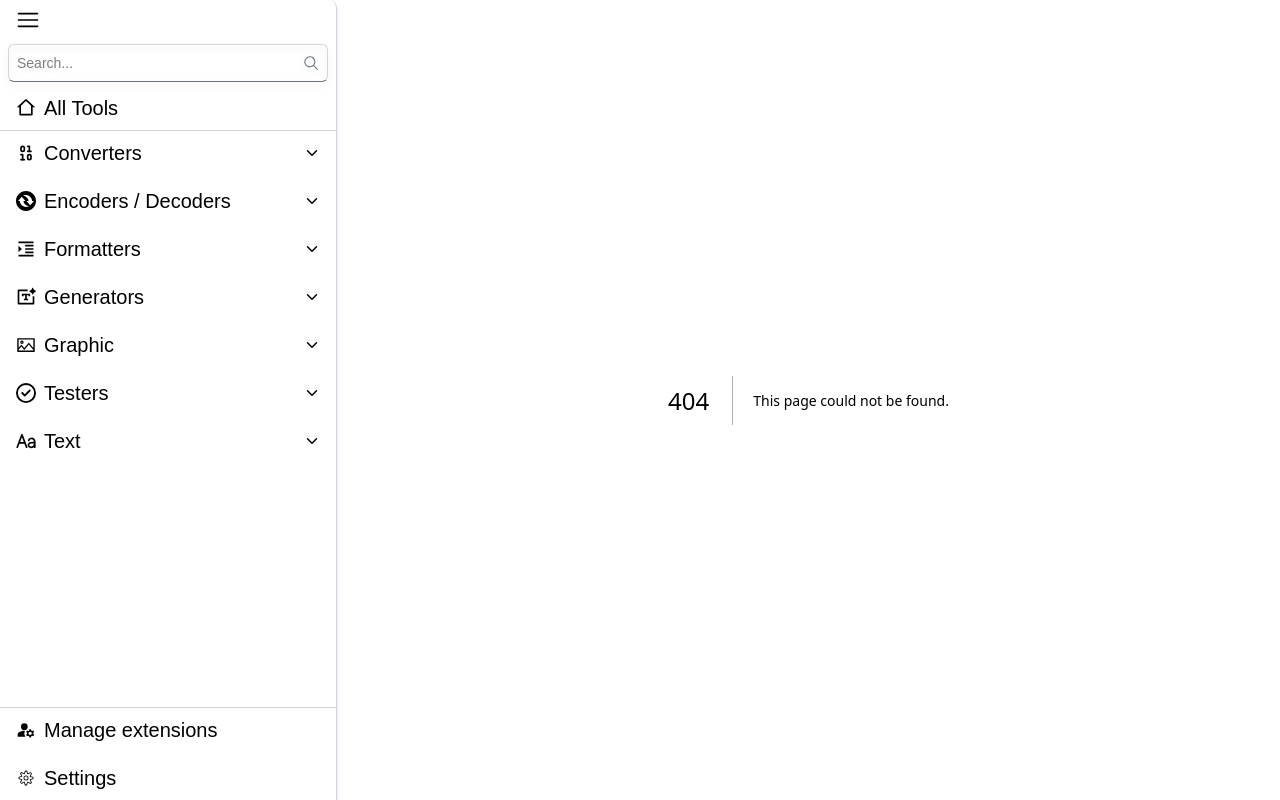
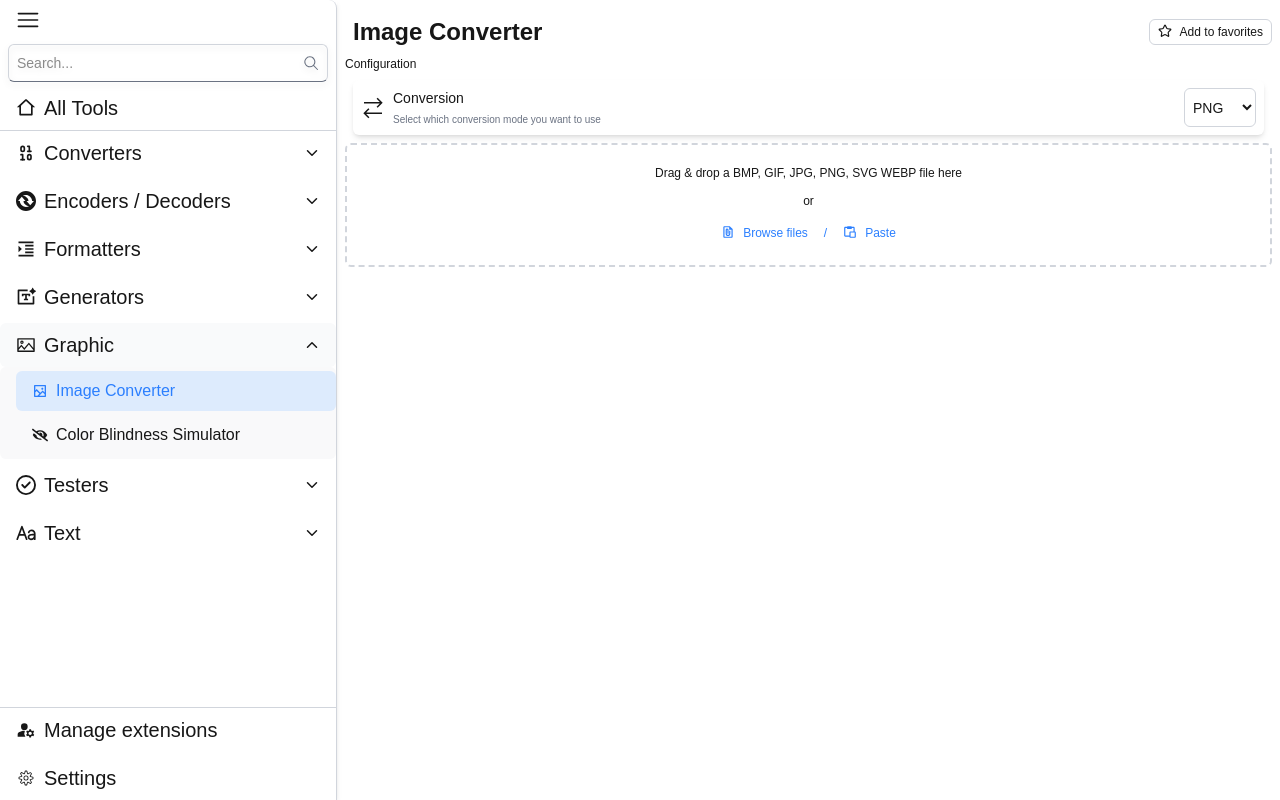
Before and after one commit to Kanghocit/Devtoys, a Next.js app: page /image-converter in a window 1280 px wide. Before the commit this address had no page. Built offline with nearby package versions, Linux system fonts and the light colour scheme.

Commit message:
image-converter

```diff
--- /dev/null
+++ b/src/app/image-converter/page.tsx
@@ -0,0 +1,327 @@
+"use client";
+import Button from "@/components/button";
+import Header from "@/common/Header";
+import CustomCard from "@/components/Card/CusCard";
+import React, { useRef, useState, DragEvent } from "react";
+import { BiPaste } from "react-icons/bi";
+import { LiaExchangeAltSolid } from "react-icons/lia";
+import { MdDelete, MdFilePresent, MdSave } from "react-icons/md";
+import { CiImageOn } from "react-icons/ci";
+
+interface ImageFile {
+  id: string;
+  file: File;
+  preview: string;
+  converting: boolean;
+  converted?: Blob;
+}
+
+const ImageConverter = () => {
+  const [targetFormat, setTargetFormat] = useState("PNG");
+  const [isDragging, setIsDragging] = useState(false);
+  const [files, setFiles] = useState<ImageFile[]>([]);
+  const [error, setError] = useState<string | null>(null);
+
+  const dropZoneRef = useRef<HTMLDivElement>(null);
+  const fileInputRef = useRef<HTMLInputElement>(null);
+
+  const handleFile = async (file: File) => {
+    try {
+      if (!file.type.startsWith("image/")) {
+        throw new Error("Please upload an image file");
+      }
+
+      const id = Math.random().toString(36).substring(7);
+      const preview = URL.createObjectURL(file);
+
+      setFiles((prev) => [
+        ...prev,
+        {
+          id,
+          file,
+          preview,
+          converting: false,
+        },
+      ]);
+
+      setError(null);
+    } catch {
+      setError("Failed to load image");
+    }
+  };
+
+  const handleFileUpload = (event: React.ChangeEvent<HTMLInputElement>) => {
+    const newFiles = Array.from(event.target.files || []);
+    newFiles.forEach(handleFile);
+  };
+
+  const handleDrop = (e: DragEvent) => {
+    e.preventDefault();
+    setIsDragging(false);
+
+    const droppedFiles = Array.from(e.dataTransfer.files);
+    droppedFiles.forEach(handleFile);
+  };
+
+  const handleDragOver = (e: DragEvent) => {
+    e.preventDefault();
+    setIsDragging(true);
+  };
+
+  const handleDragLeave = (e: DragEvent) => {
+    e.preventDefault();
+    setIsDragging(false);
+  };
+
+  const handlePaste = async () => {
+    try {
+      const items = await navigator.clipboard.read();
+      for (const item of items) {
+        const imageType = item.types.find((type) => type.startsWith("image/"));
+        if (imageType) {
+          const blob = await item.getType(imageType);
+          const file = new File([blob], "pasted-image", { type: imageType });
+          await handleFile(file);
+          return;
+        }
+      }
+      setError("No image found in clipboard");
+    } catch {
+      setError("Failed to paste image");
+    }
+  };
+
+  const convertImage = async (imageFile: ImageFile) => {
+    try {
+      setFiles((prev) =>
+        prev.map((f) =>
+          f.id === imageFile.id ? { ...f, converting: true } : f
+        )
+      );
+
+      const canvas = document.createElement("canvas");
+      const ctx = canvas.getContext("2d");
+      const img = new Image();
+
+      await new Promise((resolve, reject) => {
+        img.onload = resolve;
+        img.onerror = reject;
+        img.src = imageFile.preview;
+      });
+
+      canvas.width = img.width;
+      canvas.height = img.height;
+      ctx?.drawImage(img, 0, 0);
+
+      const blob = await new Promise<Blob>((resolve) => {
+        canvas.toBlob((blob) => {
+          if (blob) resolve(blob);
+        }, `image/${targetFormat.toLowerCase()}`);
+      });
+
+      setFiles((prev) =>
+        prev.map((f) =>
+          f.id === imageFile.id
+            ? { ...f, converting: false, converted: blob }
+            : f
+        )
+      );
+    } catch {
+      setError(`Failed to convert image`);
+      setFiles((prev) =>
+        prev.map((f) =>
+          f.id === imageFile.id ? { ...f, converting: false } : f
+        )
+      );
+    }
+  };
+
+  const handleSaveAll = () => {
+    files.forEach((file) => {
+      if (file.converted) {
+        const link = document.createElement("a");
+        link.href = URL.createObjectURL(file.converted);
+        link.download = `${
+          file.file.name.split(".")[0]
+        }.${targetFormat.toLowerCase()}`;
+        link.click();
+      }
+    });
+  };
+
+  const handleSaveOne = (file: ImageFile) => {
+    if (file.converted) {
+      const link = document.createElement("a");
+      link.href = URL.createObjectURL(file.converted);
+      link.download = `${
+        file.file.name.split(".")[0]
+      }.${targetFormat.toLowerCase()}`;
+      link.click();
+    }
+  };
+
+  const handleDeleteAll = () => {
+    files.forEach((file) => {
+      URL.revokeObjectURL(file.preview);
+      if (file.converted) {
+        URL.revokeObjectURL(URL.createObjectURL(file.converted));
+      }
+    });
+    setFiles([]);
+  };
+
+  const handleDeleteOne = (id: string) => {
+    setFiles((prev) => {
+      const file = prev.find((f) => f.id === id);
+      if (file) {
+        URL.revokeObjectURL(file.preview);
+        if (file.converted) {
+          URL.revokeObjectURL(URL.createObjectURL(file.converted));
+        }
+      }
+      return prev.filter((f) => f.id !== id);
+    });
+  };
+
+  return (
+    <div className="flex flex-col rounded-2xl h-full p-2">
+      <Header title="Image Converter" />
+      <p className="text-xs">Configuration </p>
+      <CustomCard
+        title="Conversion"
+        icon={<LiaExchangeAltSolid />}
+        subTitle="Select which conversion mode you want to use"
+      >
+        <select
+          className="border border-gray-300 rounded-md p-1 text-sm focus:outline-none"
+          value={targetFormat}
+          onChange={(e) => setTargetFormat(e.target.value)}
+        >
+          <option value="PNG">PNG</option>
+          <option value="JPEG">JPEG</option>
+          <option value="WEBP">WEBP</option>
+        </select>
+      </CustomCard>
+
+      <div
+        ref={dropZoneRef}
+        onDrop={handleDrop}
+        onDragOver={handleDragOver}
+        onDragLeave={handleDragLeave}
+        className={`text-xs px-3 py-5 flex flex-col gap-3 justify-between items-center
+          border-dashed border-2 rounded-md transition-colors duration-200
+          ${isDragging ? "border-blue-500 bg-blue-50" : "border-gray-300"}`}
+      >
+        <p>Drag & drop a BMP, GIF, JPG, PNG, SVG WEBP file here</p>
+        <span>or</span>
+        <div className="flex gap-2 text-blue-500 items-center">
+          <input
+            type="file"
+            className="hidden"
+            ref={fileInputRef}
+            accept="image/*"
+            multiple
+            onChange={handleFileUpload}
+          />
+          <Button
+            variant="text"
+            onClick={() => fileInputRef.current?.click()}
+            className="hover:text-blue-800"
+            icon={<MdFilePresent />}
+          >
+            Browse files
+          </Button>
+          <p>/</p>
+          <Button
+            variant="text"
+            className="hover:text-blue-800"
+            onClick={handlePaste}
+            icon={<BiPaste />}
+          >
+            Paste
+          </Button>
+        </div>
+      </div>
+
+      {error && <p className="text-red-500 text-sm mt-2">{error}</p>}
+
+      {files.length > 0 && (
+        <div className="flex justify-end gap-2 mt-1">
+          <Button
+            variant="primary"
+            className="flex items-center px-4"
+            icon={<MdSave />}
+            onClick={handleSaveAll}
+          >
+            Save all
+          </Button>
+          <Button
+            variant="default"
+            className="flex items-center px-4"
+            icon={<MdDelete />}
+            onClick={handleDeleteAll}
+          >
+            Delete all
+          </Button>
+        </div>
+      )}
+
+      <div className="space-y-4 mt-4">
+        {files.map((file) => (
+          <CustomCard key={file.id} title={file.file.name} icon={<CiImageOn />}>
+            <div className="flex flex-col gap-4">
+              <div className="aspect-video relative rounded-lg overflow-hidden">
+                <img
+                  src={file.preview}
+                  alt={file.file.name}
+                  className="w-50 h-50 object-contain"
+                />
+              </div>
+              <div className="flex justify-between items-center">
+                <div className="flex items-center gap-2">
+                  <span className="text-sm">
+                    {file.converting
+                      ? "Converting..."
+                      : file.converted
+                      ? "Converted"
+                      : "Ready to convert"}
+                  </span>
+                  {!file.converted && !file.converting && (
+                    <Button
+                      variant="primary"
+                      className="p-1 hover:bg-blue-500"
+                      onClick={() => convertImage(file)}
+                    >
+                      Convert to {targetFormat}
+                    </Button>
+                  )}
+                </div>
+                <div className="flex gap-2">
+                  {file.converted && (
+                    <Button
+                      variant="default"
+                      icon={<MdSave />}
+                      onClick={() => handleSaveOne(file)}
+                    >
+                      Save
+                    </Button>
+                  )}
+                  <Button
+                    variant="default"
+                    className="mx-2"
+                    icon={<MdDelete />}
+                    onClick={() => handleDeleteOne(file.id)}
+                  >
+                    Delete
+                  </Button>
+                </div>
+              </div>
+            </div>
+          </CustomCard>
+        ))}
+      </div>
+    </div>
+  );
+};
+
+export default ImageConverter;
--- a/src/app/xml-tester/page.tsx
+++ b/src/app/xml-tester/page.tsx
@@ -161,7 +161,10 @@ const XmlTester = () => {
   }, [xml, xsd]);
 
   return (
-    <div className="flex flex-col rounded-2xl h-full p-2">
+    <div
+      className="flex flex-col rounded-2xl h-full p-2"
+      suppressHydrationWarning
+    >
       <Header title="XML / XSD Tester" />
       <div className="grid grid-cols-2 mx-2">
         {/* Left */}
--- a/src/constants/menuData.tsx
+++ b/src/constants/menuData.tsx
@@ -21,6 +21,7 @@ import { TbJson } from "react-icons/tb";
 import { TbFileTypeXml } from "react-icons/tb";
 import { LuCodeXml } from "react-icons/lu";
 import { FaEyeSlash } from "react-icons/fa";
+import { RiImage2Line } from "react-icons/ri";
 
 // Định nghĩa kiểu dữ liệu cho menu items
 export interface MenuItem {
@@ -207,10 +208,10 @@ export const subMenus: MenuItem[] = [
     icon: <AiOutlinePicture />,
     children: [
       {
-        name: "Image Resizer",
-        icon: <BsFiletypeJson />,
-        detail: "Resize image data",
-        href: "image-resizer",
+        name: "Image Converter",
+        icon: <RiImage2Line />,
+        detail: "Convert image data",
+        href: "image-converter",
         isDone: false,
       },
       {
```
